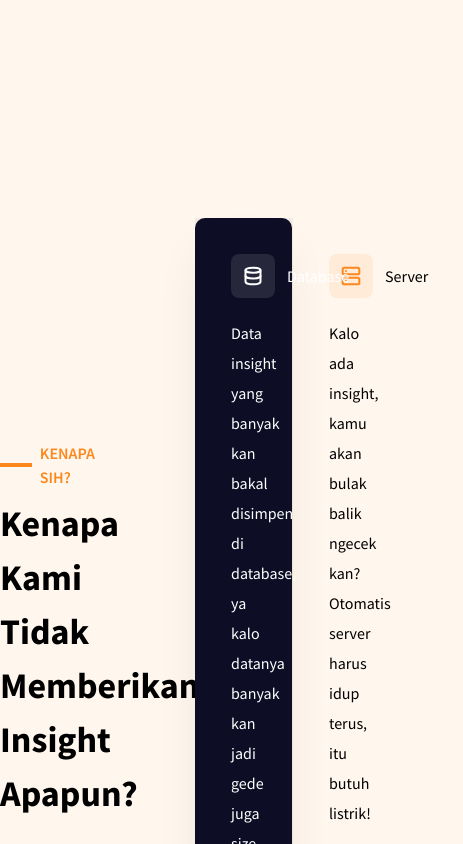
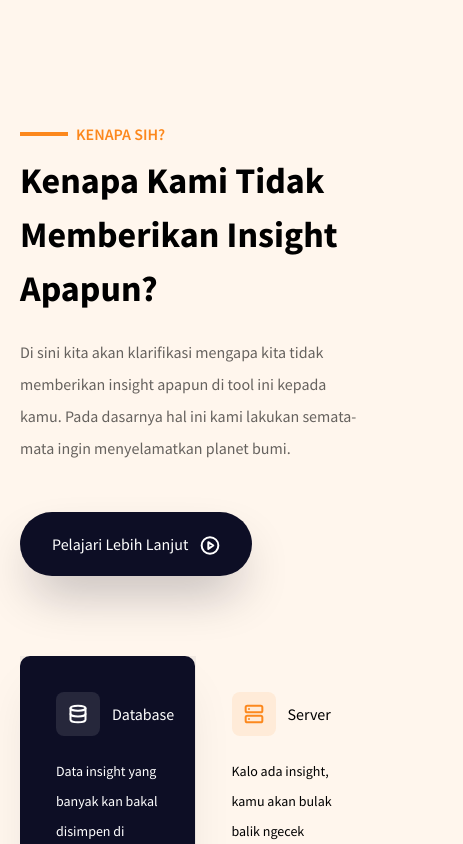
Before and after one commit to hudadamar21/codedesign-mstskp, a React (Vite) app: page / in a window 390 px wide. Shown: the part 1240-2084 px from the top of the page, 463 px wide, since content can reach past the window. Built offline with nearby package versions, Linux system fonts and the light colour scheme.

Commit message:
responsive mobile feature section

```diff
--- a/src/components/sections/FeaturesSection.tsx
+++ b/src/components/sections/FeaturesSection.tsx
@@ -3,8 +3,8 @@ import PlayIcon from "../icon/PlayIcon";
 
 function FeaturesSection() {
   return (
-    <section className="relative main-container grid grid-cols-2 items-center mt-44">
-      <div className="pr-24">
+    <section className="relative main-container grid grid-cols-1 md:grid-cols-2 gap-20 md:gap-0 items-center mt-20 md:mt-44 px-5">
+      <div className="md:pr-24">
         <div className="text-primary uppercase flex items-center gap-x-2 mb-2 font-semibold">
           <div className="h-1 w-12 bg-primary"></div>
           Kenapa Sih?
@@ -44,7 +44,7 @@ function FeaturesSection() {
               <div className="icon p-3 bg-primary/10 rounded-lg">{feature.icon}</div>
               <h3>{feature.name}</h3>
             </div>
-            <p className="leading-[30px]">{feature.descripton}</p>
+            <p className="leading-[30px] text-sm md:text-base">{feature.descripton}</p>
           </div>
         ))}
       </div>
```
